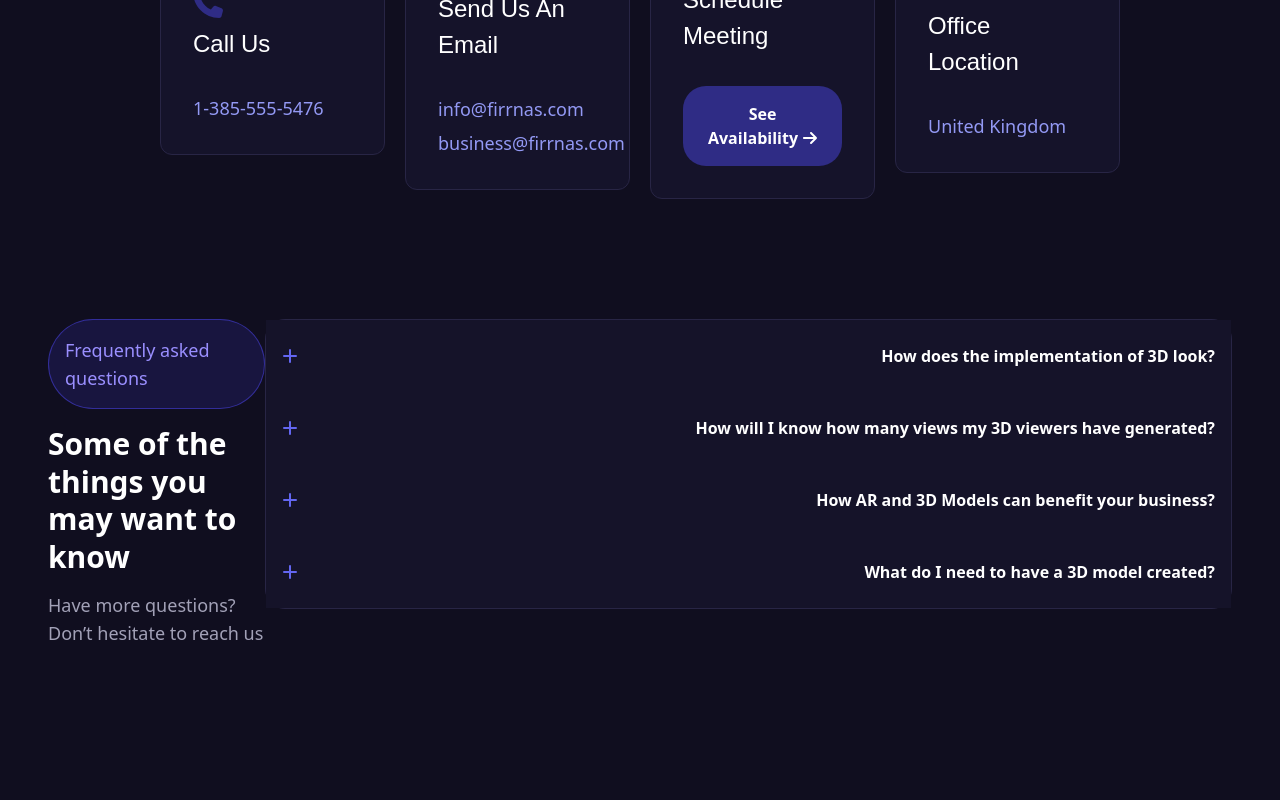
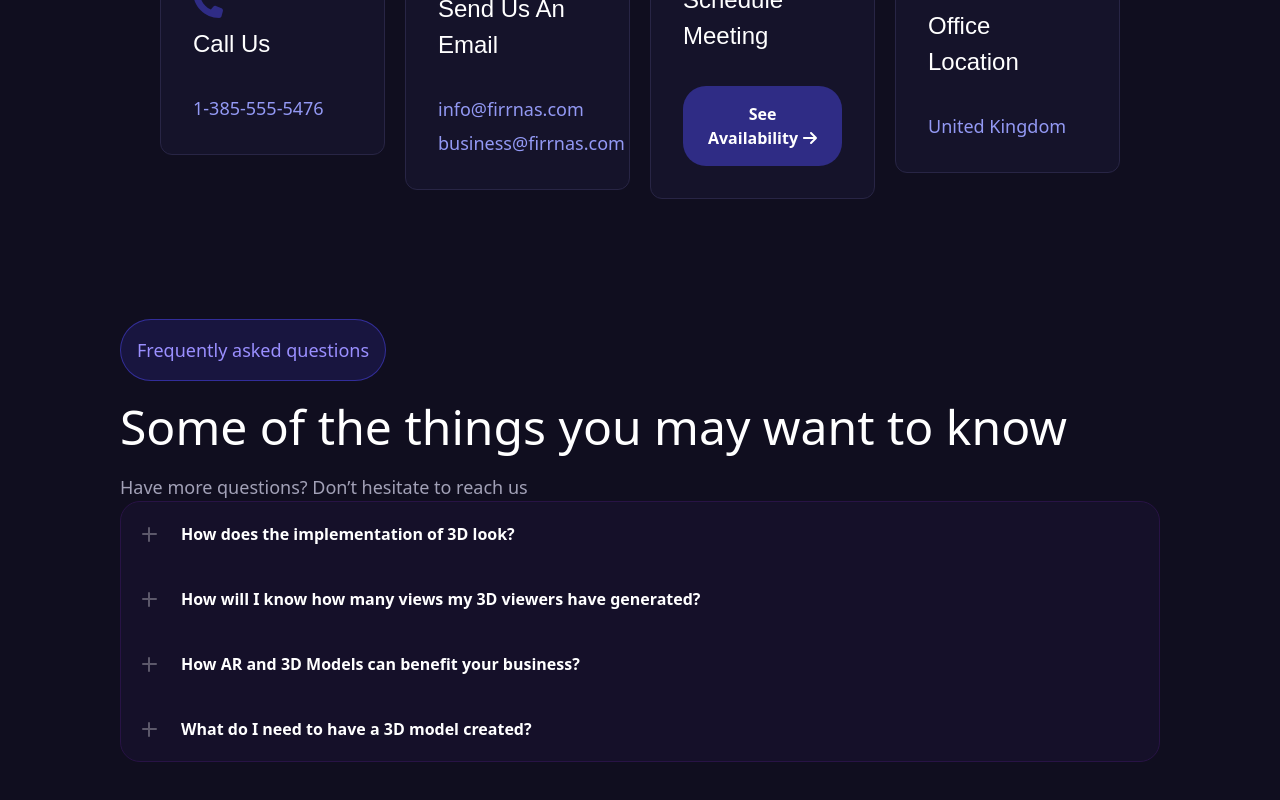
Before and after one commit to OsamaIbrhim/contact-page, a Next.js app: page /contact in a window 1280 px wide. Shown: the part 937-1737 px from the top of the page. Before the commit the page ends 1644 px from the top, so only its background shows below. Built offline with nearby package versions, Linux system fonts and the light colour scheme.

Commit message:
FQ | part two

```diff
--- a/app/contact/page.tsx
+++ b/app/contact/page.tsx
@@ -132,8 +132,8 @@ export default function ContactPage() {
           {/* End */}
 
           {/* Frequently Questions start */}
-          <div className="item-start flex flex-none  flex-row flex-nowrap gap-[4px] h-min content-center visible relative w-full px-[48px] py-[60px]">
-            <div className="item-start grow flex flex-row flex-nowrap h-min contant-between visible p-0 relative w-full bg-[#2a2a1b7]">
+          <div className="item-start flex flex-none  flex-row flex-nowrap gap-[4px] h-min content-center visible relative w-full px-[120px] py-[60px]">
+            <div className="item-start grow grid h-min contant-between visible p-0 relative w-full bg-[#2a2a1b7] FQD2">
 
               {/* Left Side */}
               <div className="flex flex-col grow flex-nowrap items-start gap-[16px] h-min content-start visible p-0 relative">
@@ -142,7 +142,7 @@ export default function ContactPage() {
                     Frequently asked questions
                   </p>
                 </div>
-                <h2 className="text-white text-3xl font-bold leading-tight">
+                <h2 className="text-white text-[48px] leading-tight">
                   Some of the things you may want to know
                 </h2>
                 <h6 className="text-[#a2a1b7] text-lg">
@@ -152,8 +152,14 @@ export default function ContactPage() {
               {/* end */}
 
               {/* Right Side */}
-              <div className="flex flex-col  h-auto relative">
-                <Accordion />
+              <div className="flex flex-col item-center  flex-nowrap gap-[60px] h-min content-center visible p-0">
+                <div className="contents">
+                  <div className="flex-none z-2 opacity-100">
+                    <div className="item-start flex flex-col flex-nowrap contant-start px-[20px] border border-solid border-[#281345] bg-[#151029] rounded-[20px] transform-none origin-center">
+                      <Accordion />
+                    </div>
+                  </div>
+                </div>
               </div>
               {/* end */}
 
--- a/app/globals.css
+++ b/app/globals.css
@@ -28,9 +28,6 @@
 
 .additional-section-div-3{
   @apply font-size-h4 opacity-100 flex flex-col items-start justify-start gap-2 h-min overflow-visible p-0 relative w-full
-  font-size-h4 opacity-100 flex flex-col items-start justify-start gap-2 h-min overflow-visible p-0 relative w-full
-  font-size-h4 opacity-100 flex flex-col items-start justify-start gap-2 h-min overflow-visible p-0 relative w-full
-  font-size-h4 opacity-100 flex flex-col items-start justify-start gap-2 h-min overflow-visible p-0 relative w-full
 }
 
 .features button {
@@ -75,7 +72,7 @@
   color: black;
 }
 .features button:hover::before{
-  width: 105%;
+  width: 150%;
   height: 100%;
 }
 .features button:hover .arrow{
@@ -91,3 +88,7 @@
   -ms-transition: .5s;
   -o-transition: .5s;
 }
+
+.FQD2 {
+  grid-template-columns: repeat(auto-fill, minmax(640px, 1fr));
+}
--- a/components/accordion.tsx
+++ b/components/accordion.tsx
@@ -37,34 +37,44 @@ export default function Accordion() {
   };
 
   return (
-    <div className="bg-[#151329] border border-[#282545] rounded-[20px]">
+    <div className="">
       {items.map((item, index) => (
-        <div key={item.id} className="bg-[#151329] p-4">
-          <h2>
-            <button
-              className="flex items-center justify-between w-full text-left font-semibold text-white py-2"
+        <div key={item.id} className="">
+          <div className='flex flex-row'>
+            <div className='pl-[40px] pt-[20px] pb-[20px] w-full relative'>
+              <div className=''>
+                <h2 className='cursor-pointer'
                 onClick={() => handleClick(index)}
                 aria-expanded={openIndexes.includes(index)}
                 aria-controls={`accordion-text-${item.id}`}
                 >
-              <svg className={`fill-indigo-500 shrink-0 mr-4 transition-transform duration-300 ${openIndexes.includes(index) ? 'rotate-45' : 'rotate-0'}`} width="16" height="16" xmlns="http://www.w3.org/2000/svg">
-                <rect x="1" y="7" width="14" height="2" rx="1" />
-                <rect x="7" y="1" width="2" height="14" rx="1" />
+                  <button className="flex items-center justify-between text-left font-semibold text-white">
+                    <div className='opacity-30 left-0 absolute text-white'>
+                      <svg className={`fill-indigo-500 transition-transform duration-500 ${openIndexes.includes(index) ? 'rotate-45' : 'rotate-0'}`} width="16" height="16" xmlns="http://www.w3.org/2000/svg">
+                        <rect fill='white' x="1" y="7" width="15" height="2" rx="1" />
+                        <rect fill='white' x="7" y="1" width="2" height="15" rx="1" />
                       </svg>
-              <span className=''>{item.title}</span>
+                    </div>
+                    <span className='flex flex-start w-full'>{item.title}</span>
                   </button>
                 </h2>
                 <div
                   id={`accordion-text-${item.id}`}
                   role="region"
                   aria-labelledby={`accordion-title-${item.id}`}
-            className={`overflow-hidden transition-max-height duration-300 ease-in-out ${openIndexes.includes(index) ? 'max-h-screen opacity-100' : 'max-h-0 opacity-0'}`}
+                  className={`overflow-hidden transition-max-height duration-500 ease-in-out ${openIndexes.includes(index) ? 'max-h-screen opacity-100' : 'max-h-0 opacity-0'}`}
                 >
-            <div className="overflow-hidden text-[#2A2A1B7]">
-              <p className="text-slate-400 text-sm mt-2">
+                  <div className=" text-[#2A2A1B7]">
+                    <p className="text-slate-400 overflow-hidden w-[550px] text-[18px] mt-2">
                       {item.content}
                     </p>
                   </div>
+                </div>
+              </div>
+            </div>
+          </div>
+          <div>
+            {item.id !== 4 && <hr className='h-px border-0 dark:bg-gray-700' />}
           </div>
         </div>
       ))}
```
Lines whose indentation alone changed are shown as unchanged.
